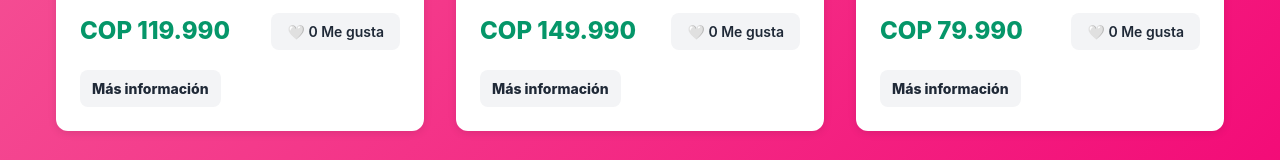
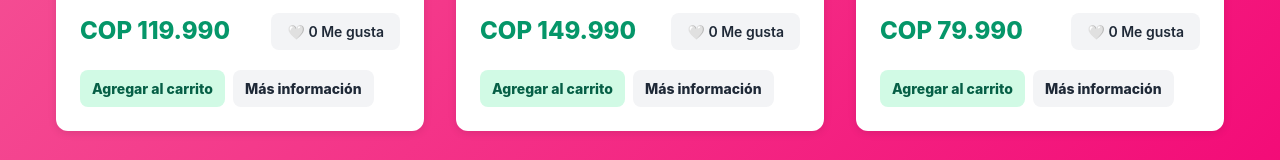
Before and after one commit to lgoenaga/frontend-II-2026-react, a React (Vite) app: page / in a window 1280 px wide. Both pictures are taken after a click on the button "Accesorios". Shown: the part 688-848 px from the top of the page. Built offline with nearby package versions, Linux system fonts and the light colour scheme.

Commit message:
feat: allow category products to add items to cart

```diff
--- a/src/components/ProductCard.jsx
+++ b/src/components/ProductCard.jsx
@@ -4,6 +4,7 @@ import styles from '../styles/ProductCard.module.css';
 import { formatCOP } from '../utils/formatCOP';
 
 function ProductCard({
+  id,
   name,
   category,
   price,
@@ -11,9 +12,11 @@ function ProductCard({
   image,
   description,
   rating,
+  onAddToCart,
   onDetails,
   onEdit,
   onDelete,
+  disableAddToCart = false,
 }) {
   const [likes, setLikes] = useState(0);
   const [isLiked, setIsLiked] = useState(false);
@@ -49,8 +52,19 @@ function ProductCard({
           </button>
         </div>
 
-        {onDetails || onEdit || onDelete ? (
+        {onAddToCart || onDetails || onEdit || onDelete ? (
           <div className={styles.cardActions}>
+            {onAddToCart ? (
+              <button
+                type="button"
+                className={styles.btnAddToCart}
+                onClick={() => onAddToCart({ id, name, category, price, stock, image })}
+                disabled={disableAddToCart}
+              >
+                {disableAddToCart ? 'Stock agotado en carrito' : 'Agregar al carrito'}
+              </button>
+            ) : null}
+
             {onDetails ? (
               <button type="button" className={styles.btnDetails} onClick={onDetails}>
                 Más información
--- a/src/pages/CategoryProducts.jsx
+++ b/src/pages/CategoryProducts.jsx
@@ -6,11 +6,16 @@ import styles from '../styles/CategoryProducts.module.css';
 import productListStyles from '../styles/ProductList.module.css';
 import { loadProducts } from '../utils/productsStorage';
 
-function CategoryProducts({ category, onBack }) {
+function CategoryProducts({ category, onBack, cartItems, onAddToCart }) {
   const [query, setQuery] = useState('');
   const [selectedProduct, setSelectedProduct] = useState(null);
   const [isModalOpen, setIsModalOpen] = useState(false);
   const [productsState] = useState(loadProducts);
+
+  const cartQuantityByProductId = useMemo(
+    () => new Map(cartItems.map((item) => [item.id, item.quantity])),
+    [cartItems]
+  );
 
   const filteredProducts = useMemo(() => {
     if (!category) return [];
@@ -68,6 +73,7 @@ function CategoryProducts({ category, onBack }) {
           {filteredProducts.map((product) => (
             <ProductCard
               key={product.id}
+              id={product.id}
               name={product.name}
               category={product.category}
               rating={product.rating}
@@ -75,6 +81,8 @@ function CategoryProducts({ category, onBack }) {
               stock={product.stock}
               image={product.image}
               description={product.description}
+              onAddToCart={onAddToCart}
+              disableAddToCart={(cartQuantityByProductId.get(product.id) ?? 0) >= product.stock}
               onDetails={() => handleOpenDetails(product)}
             />
           ))}
--- a/src/styles/ProductCard.module.css
+++ b/src/styles/ProductCard.module.css
@@ -114,6 +114,7 @@
 }
 
 .btnEdit,
+.btnAddToCart,
 .btnDetails,
 .btnDelete {
   border: none;
@@ -133,6 +134,20 @@
   background: var(--gray-200);
 }
 
+.btnAddToCart {
+  background: #d1fae5;
+  color: #065f46;
+}
+
+.btnAddToCart:hover:not(:disabled) {
+  background: #a7f3d0;
+}
+
+.btnAddToCart:disabled {
+  opacity: 0.55;
+  cursor: not-allowed;
+}
+
 .btnEdit {
   background: var(--primary);
   color: white;
```
